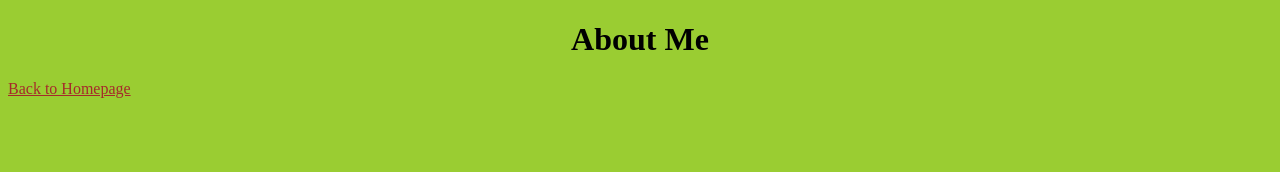
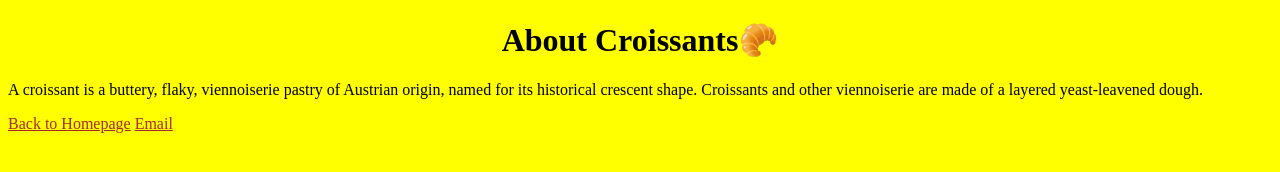
Before and after one commit to charliegood2046/Wk3-Multiple-Pages, a plain HTML site: page about.html in a window 1280 px wide. Drawn offline with Linux system fonts and the light colour scheme.

Commit message:
Croissants conversion.

```diff
--- a/about.html
+++ b/about.html
@@ -7,7 +7,13 @@
     <title>About Page</title>
   </head>
   <body>
-    <h1>About Me</h1>
+    <h1>About Croissants🥐</h1>
+    <p>
+      A croissant is a buttery, flaky, viennoiserie pastry of Austrian origin,
+      named for its historical crescent shape. Croissants and other viennoiserie
+      are made of a layered yeast-leavened dough.
+    </p>
     <a href="/">Back to Homepage</a>
+    <a href="mailto: hello@croissant.com" id="contact">Email</a>
   </body>
 </html>
--- a/css/styles.css
+++ b/css/styles.css
@@ -1,5 +1,5 @@
 body {
-  background-color: yellowgreen;
+  background-color: yellow;
 }
 
 h1 {
```
Also changed, not shown: index.html (+5 -3 lines).
